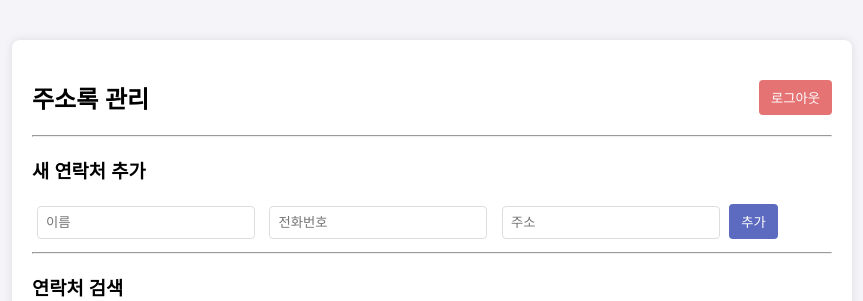
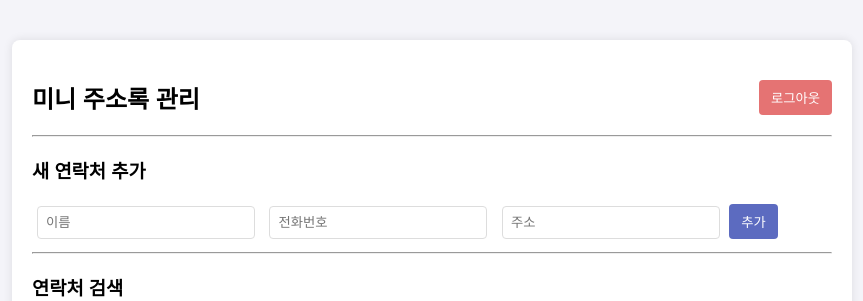
Before and after one commit to yuntaehui2-cyber/0526_mini, a Python web app: template templates/search/index.html in a window 1280 px wide. Shown: the top 301 px of the page, without its empty margins (208-1071 px from the left). Run offline with Jinja, Linux system fonts and the light colour scheme; the template is opened without the code that fills it, so the values that code supplies are empty.

Commit message:
프론트엔드 작업 최종 정돈

```diff
--- a/templates/auth/login.html
+++ b/templates/auth/login.html
@@ -1,6 +1,6 @@
 {% extends 'base.html' %}
 {% block content %}
-<h2>주소록 시스템 로그인</h2>
+<h2> 미니 주소록 시스템 로그인</h2>
 <div id="loginForm">
     <input type="text" id="username" placeholder="아이디 (admin)"><br>
     <input type="password" id="password" placeholder="비밀번호 (1234)"><br>
--- a/templates/base.html
+++ b/templates/base.html
@@ -2,7 +2,7 @@
 <html lang="ko">
 <head>
     <meta charset="UTF-8">
-    <title>비동기 주소록 시스템</title>
+    <title>미니 주소록 시스템</title>
     <style>
         body { font-family: Arial, sans-serif; margin: 40px; background-color: #f4f4f9; }
         .container { max-width: 800px; margin: auto; background: white; padding: 20px; border-radius: 8px; box-shadow: 0 0 10px rgba(0,0,0,0.1); }
--- a/templates/search/index.html
+++ b/templates/search/index.html
@@ -1,6 +1,6 @@
 {% extends 'base.html' %}
 {% block content %}
-<h2>주소록 관리 <button id="logoutBtn" style="background-color: #e57373; float: right;">로그아웃</button></h2>
+<h2>미니 주소록 관리 <button id="logoutBtn" style="background-color: #e57373; float: right;">로그아웃</button></h2>
 <hr>
 
 <h3>새 연락처 추가</h3>
```
